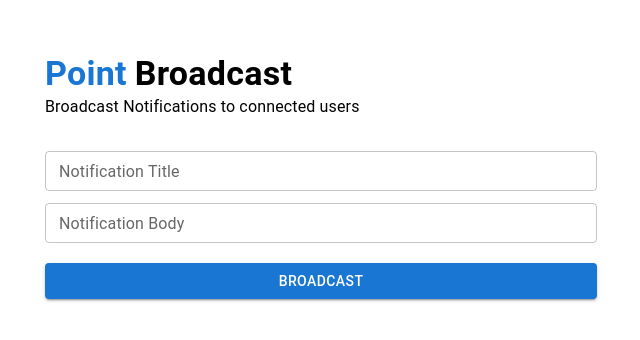
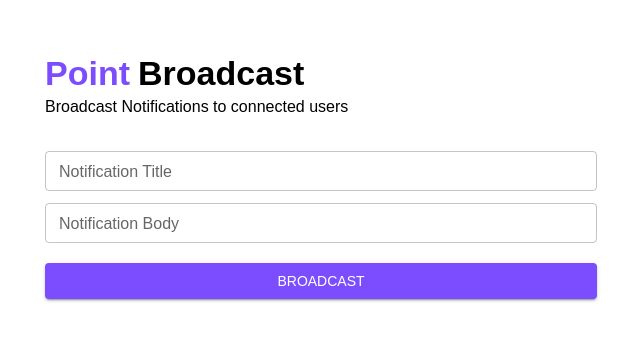
Before and after one commit to pointnetwork/pointnetwork-notifications-server, a React (Create React App) app in the folder client/: page / in a window 1280 px wide. Shown: the part 224-564 px from the top of the page, without its empty margins (319-959 px from the left). Built offline with nearby package versions, Linux system fonts and the light colour scheme.

Commit message:
Add the theme provider to have the same branding across

```diff
--- a/client/src/App.tsx
+++ b/client/src/App.tsx
@@ -8,6 +8,8 @@ import CircularProgress from '@mui/material/CircularProgress';
 import Container from '@mui/material/Container';
 import TextField from '@mui/material/TextField';
 import Typography from '@mui/material/Typography';
+// Components
+import UIThemeProvider from './components/UIThemeProvider';
 // Typescript
 import { Notification } from './@types/interfaces';
 
@@ -41,6 +43,7 @@ function App() {
   };
 
   return (
+    <UIThemeProvider>
       <Box height='100vh' display='flex' alignItems='center'>
         <Container maxWidth='sm'>
           <Box display='flex'>
@@ -102,6 +105,7 @@ function App() {
           </Button>
         </Container>
       </Box>
+    </UIThemeProvider>
   );
 }
 
--- /dev/null
+++ b/client/src/components/UIThemeProvider.tsx
@@ -0,0 +1,25 @@
+import { ReactElement } from 'react'
+import ThemeProvider from '@mui/material/styles/ThemeProvider'
+import createTheme from '@mui/material/styles/createTheme'
+import deepPurple from '@mui/material/colors/deepPurple'
+import blueGrey from '@mui/material/colors/blueGrey'
+
+const theme = createTheme({
+  typography: {
+    fontFamily: 'Arial',
+  },
+  palette: {
+    primary: {
+      main: deepPurple.A200,
+      light: blueGrey[50],
+    },
+  },
+})
+
+export default function UIThemeProvider({
+  children,
+}: {
+  children: ReactElement | ReactElement[]
+}) {
+  return <ThemeProvider theme={theme}>{children}</ThemeProvider>
+}
```
Lines whose indentation alone changed are shown as unchanged.
